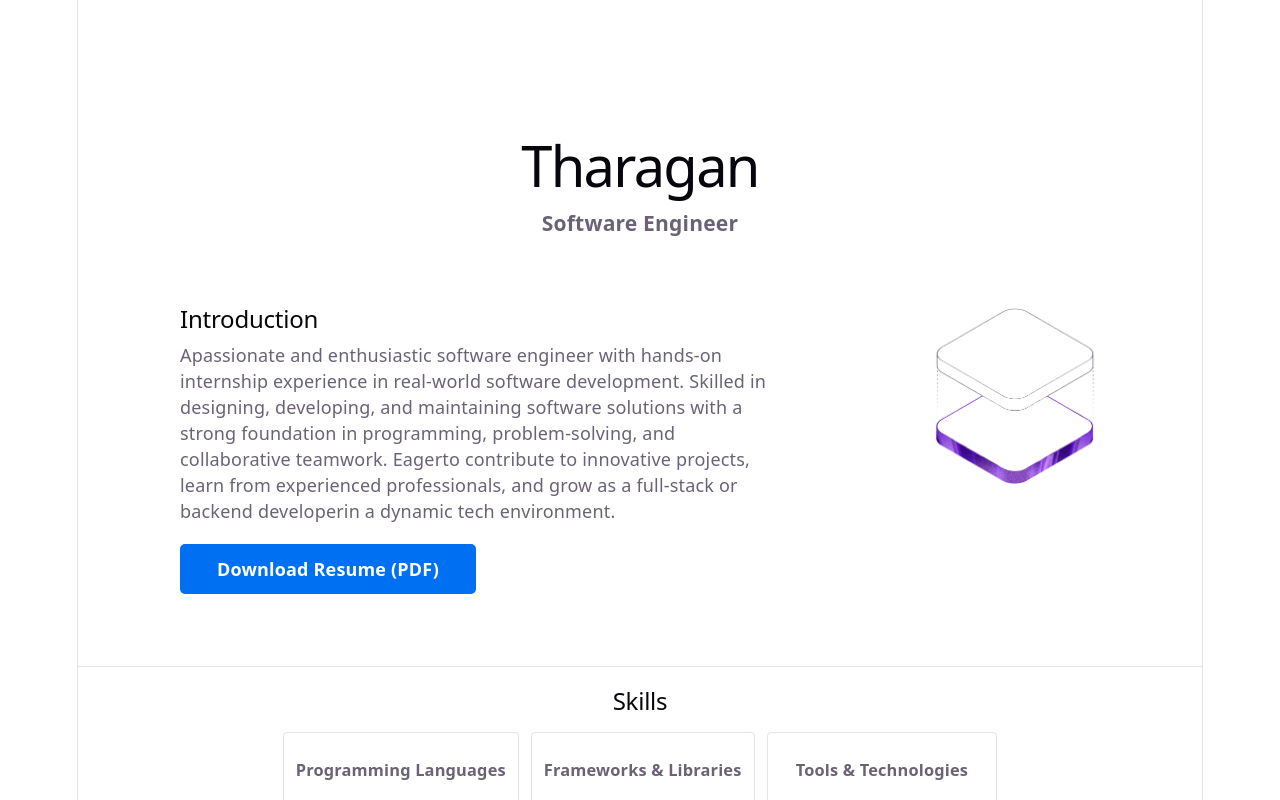
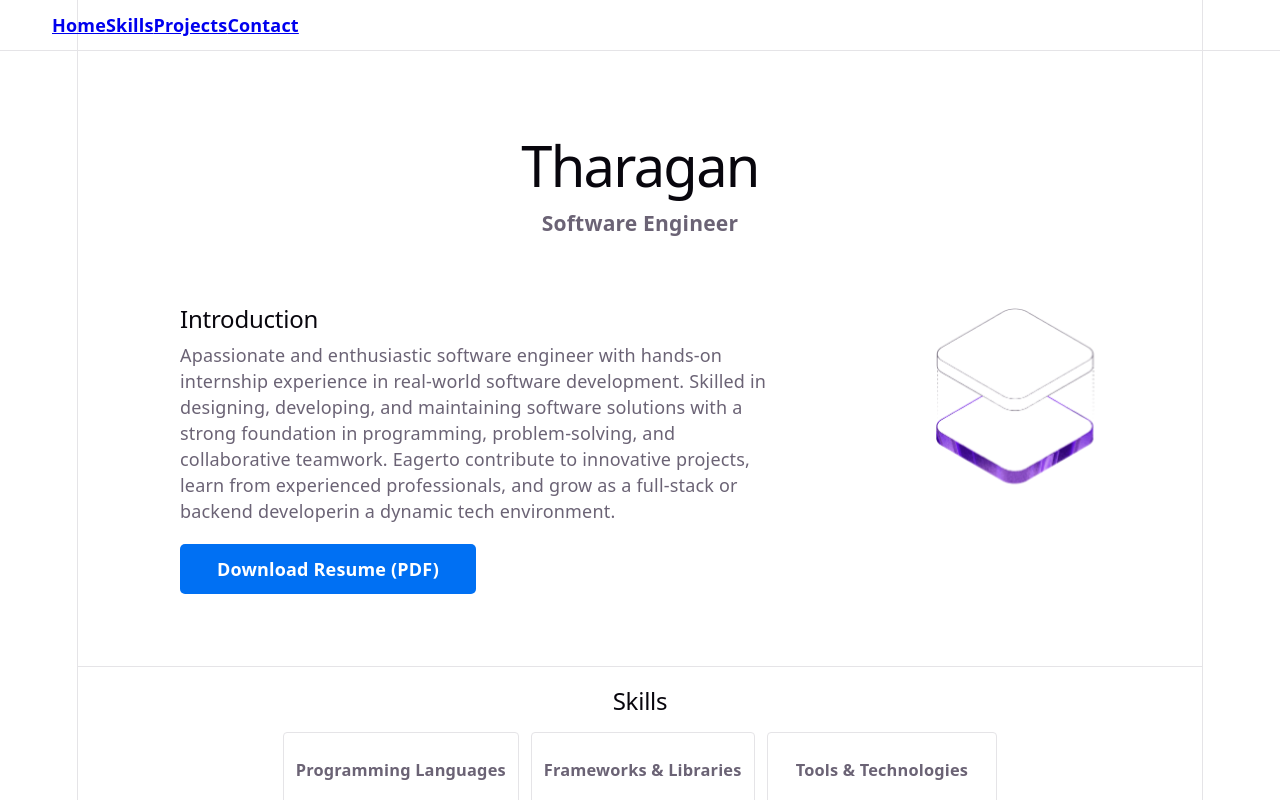
Before and after one commit to TharaganSTH/Portfolio, a React app in the folder frontend/: page / in a window 1280 px wide. Shown: the top 800 px of the page. Built offline with nearby package versions, Linux system fonts and the light colour scheme; the HTML template or start-up script is replaced by a standard one.

Commit message:
added nav bar to the page

```diff
--- a/frontend/src/App.css
+++ b/frontend/src/App.css
@@ -130,3 +130,27 @@
   margin: 0;
   font-size: 14px;
 }
+
+#navbar {
+  position: fixed;
+  top: 0;
+  left: 0;
+  width: 100%;
+  background: var(--navbar-bg);
+  border-bottom: 1px solid var(--border);
+  display: flex;
+  align-items: center;
+  padding: 12px 0px;
+}
+.nav-link {
+  color: var(--text);
+  display: flex;
+  text-decoration: none;
+  margin: 0 12px;
+  font-weight: bold;
+  transition: color 0.2s;
+  list-style: none;
+}
+.nav-link:hover {
+  color: var(--accent);
+}
--- a/frontend/src/App.jsx
+++ b/frontend/src/App.jsx
@@ -9,6 +9,18 @@ function App() {
 
   return (
     <>
+
+      <section id="navbar">
+        <nav>
+          <ul className='nav-link'>
+            <li><a href="#header">Home</a></li>
+            <li><a href="#skills">Skills</a></li>
+            <li><a href="#projects">Projects</a></li>
+            <li><a href="#contact">Contact</a></li>
+          </ul>
+        </nav>
+      </section>
+
       <section id="header">
         <div id="intro">
           <h1>Tharagan</h1>
```
